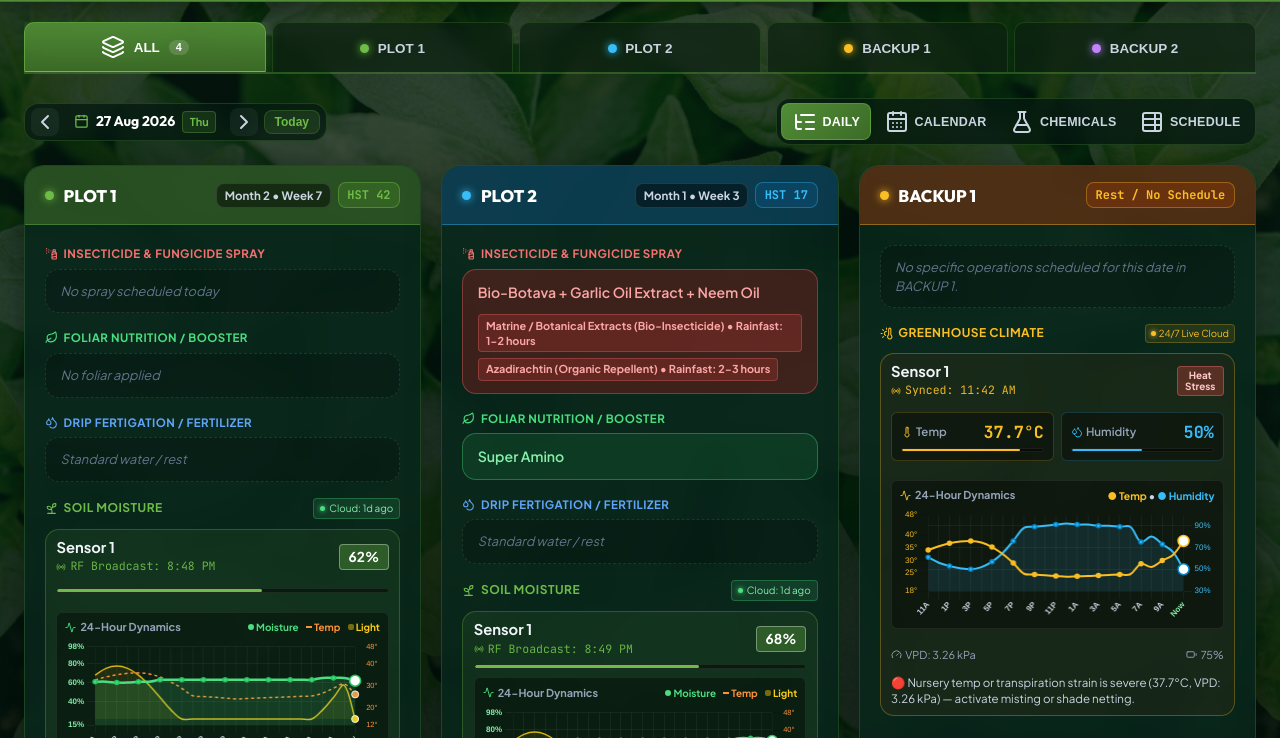
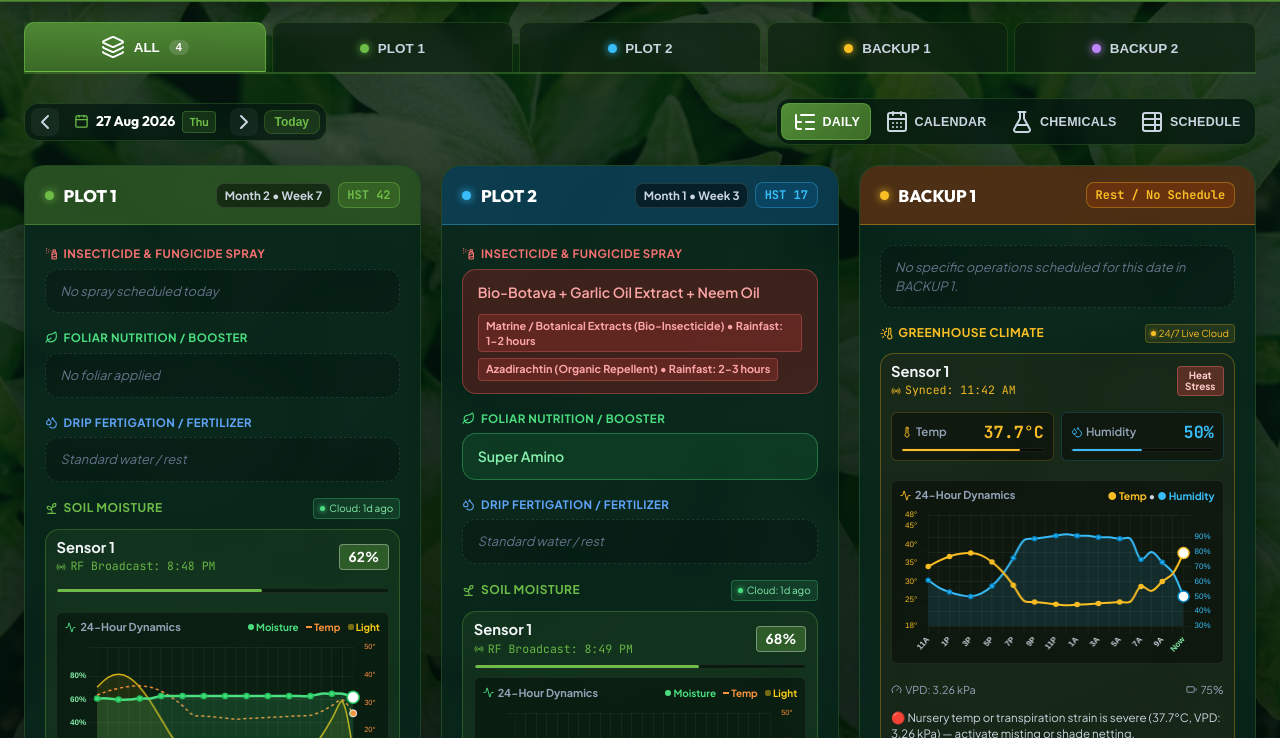
Before and after one commit to monkidkhtan-code/KH-Agrifarm, a website: page index.html in a window 1280 px wide. Shown: the part 62-800 px from the top of the page. Drawn offline with nearby package versions, Linux system fonts and the light colour scheme; no server answers.

Commit message:
Enhance 24h dynamics chart: taller 150px canvas, 105% moisture scale with 100% tick and padding

```diff
--- a/css/styles.css
+++ b/css/styles.css
@@ -1029,7 +1029,7 @@
 .sensor-sparkline-canvas-box {
   position: relative;
   width: 100%;
-  height: 115px; /* Compact height for 4-column overview grid and mobile */
+  height: 150px; /* Taller height (up from 115px) for clear dynamics up to 100% */
 }
 
 .sensor-sparkline-canvas {
@@ -1040,20 +1040,20 @@
 /* Individual card mode (container query when a single card is wide > 600px) */
 @container (min-width: 600px) {
   .sensor-sparkline-canvas-box {
-    height: 180px;
+    height: 185px;
   }
 }
 
 @container (min-width: 1000px) {
   .sensor-sparkline-canvas-box {
-    height: 195px;
+    height: 205px;
   }
 }
 
 /* Direct class-based selector for individual card view */
 .single-plot-view .sensor-sparkline-canvas-box,
 .single-plot-card .sensor-sparkline-canvas-box {
-  height: 180px;
+  height: 185px;
 }
 
 .sensor-sub-footer {
--- a/index.html
+++ b/index.html
@@ -13,11 +13,11 @@
   <meta name="apple-mobile-web-app-capable" content="yes">
   <meta name="apple-mobile-web-app-status-bar-style" content="black-translucent">
   <meta name="apple-mobile-web-app-title" content="KH Agrifarm">
-  <link rel="apple-touch-icon" sizes="180x180" href="assets/apple-touch-icon.png?v=11.00">
-  <link rel="icon" type="image/png" sizes="192x192" href="assets/icon-192.png?v=11.00">
-  <link rel="icon" type="image/png" sizes="512x512" href="assets/icon-512.png?v=11.00">
-  <link rel="icon" type="image/png" href="assets/kh-logo.png?v=11.00">
-  <link rel="manifest" href="manifest.json?v=11.00">
+  <link rel="apple-touch-icon" sizes="180x180" href="assets/apple-touch-icon.png?v=11.05">
+  <link rel="icon" type="image/png" sizes="192x192" href="assets/icon-192.png?v=11.05">
+  <link rel="icon" type="image/png" sizes="512x512" href="assets/icon-512.png?v=11.05">
+  <link rel="icon" type="image/png" href="assets/kh-logo.png?v=11.05">
+  <link rel="manifest" href="manifest.json?v=11.05">
   <!-- Lucide Icons -->
   <script src="https://unpkg.com/lucide@latest"></script>
   <!-- Chart.js for EC & Fertilizer Trends -->
@@ -26,11 +26,11 @@
   <link rel="stylesheet" href="https://unpkg.com/leaflet@1.9.4/dist/leaflet.css" />
   <script src="https://unpkg.com/leaflet@1.9.4/dist/leaflet.js"></script>
   <!-- Custom Styles with cache-busting -->
-  <link rel="stylesheet" href="css/styles.css?v=11.00">
+  <link rel="stylesheet" href="css/styles.css?v=11.05">
   <script>
     if ('serviceWorker' in navigator) {
       window.addEventListener('load', () => {
-        navigator.serviceWorker.register('./sw.js?v=11.00').then(reg => {
+        navigator.serviceWorker.register('./sw.js?v=11.05').then(reg => {
           reg.update();
         }).catch(() => {});
       });
@@ -607,7 +607,7 @@
           <span class="divider">&bull;</span>
           <span id="footer-live-time"></span>
           <span class="divider">&bull;</span>
-          <span id="app-version-footer" class="app-version-badge">v11.00</span>
+          <span id="app-version-footer" class="app-version-badge">v11.05</span>
         </div>
       </div>
     </footer>
@@ -623,7 +623,7 @@
             <div class="modal-title-text-wrap">
               <div class="modal-title-heading-row">
                 <h3 class="modal-title">KH Agrifarm Settings &amp; Telemetry</h3>
-                <span id="app-version-settings" class="version-tag-settings">v11.00</span>
+                <span id="app-version-settings" class="version-tag-settings">v11.05</span>
               </div>
               <p class="modal-subtitle">Live hardware sensors, IoT hubs &amp; cloud database status</p>
             </div>
@@ -921,14 +921,14 @@
   </div>
 
   <!-- Application Scripts -->
-  <script src="js/config.js?v=11.02"></script>
-  <script src="js/sampleData.js?v=11.02"></script>
-  <script src="js/googleSheetsService.js?v=11.02"></script>
-  <script src="js/weatherService.js?v=11.02"></script>
-  <script src="js/sprayAdvisory.js?v=11.02"></script>
-  <script src="js/soilMoistureService.js?v=11.02"></script>
-  <script src="js/tapoService.js?v=11.02"></script>
-  <script src="js/radarService.js?v=11.02"></script>
-  <script src="js/app.js?v=11.02"></script>
+  <script src="js/config.js?v=11.05"></script>
+  <script src="js/sampleData.js?v=11.05"></script>
+  <script src="js/googleSheetsService.js?v=11.05"></script>
+  <script src="js/weatherService.js?v=11.05"></script>
+  <script src="js/sprayAdvisory.js?v=11.05"></script>
+  <script src="js/soilMoistureService.js?v=11.05"></script>
+  <script src="js/tapoService.js?v=11.05"></script>
+  <script src="js/radarService.js?v=11.05"></script>
+  <script src="js/app.js?v=11.05"></script>
 </body>
 </html>
--- a/js/config.js
+++ b/js/config.js
@@ -2,8 +2,8 @@
  * KH AGRIFARM - CONFIGURATION
  */
 const APP_CONFIG = {
-  version: "v11.02",
-  buildDate: "2026.08.25",
+  version: "v11.05",
+  buildDate: "2026.08.27",
   farmName: "KH Agrifarm",
   farmAddress: "LOT 20371, Jalan Sgg 6/3, Kampung Sungai Gulang Gulang, 45500 Tanjong Karang, Selangor",
   season: "Season 6 (June 2026 - Jan 2027)",
--- a/js/soilMoistureService.js
+++ b/js/soilMoistureService.js
@@ -772,7 +772,8 @@
               borderWidth: 2.5,
               fill: true,
               tension: 0.35,
-              pointRadius: (ctx) => (ctx.dataIndex === totalPoints - 1 ? 5.5 : (ctx.dataIndex % 2 === 0 ? 2 : 0)),
+              clip: false,
+              pointRadius: (ctx) => (ctx.dataIndex === totalPoints - 1 ? 6 : (ctx.dataIndex % 2 === 0 ? 2.5 : 0)),
               pointBackgroundColor: (ctx) => (ctx.dataIndex === totalPoints - 1 ? '#ffffff' : '#4ade80'),
               pointBorderColor: '#22c55e',
               pointBorderWidth: 1.5,
@@ -787,6 +788,14 @@
           interaction: {
             mode: 'index',
             intersect: false
+          },
+          layout: {
+            padding: {
+              top: 8,
+              bottom: 2,
+              left: 2,
+              right: 2
+            }
           },
           plugins: {
             legend: { display: false },
@@ -832,25 +841,28 @@
               }
             },
             y: {
-              // Primary Moisture Axis (%)
+              // Primary Moisture Axis (%) - Extended to 105% to cleanly accommodate 100% saturation
               display: true,
               position: 'left',
-              min: 15,
-              max: 98,
+              min: 10,
+              max: 105,
               grid: { color: 'rgba(255, 255, 255, 0.05)', drawBorder: false },
               ticks: {
                 color: '#86efac',
                 font: { size: 8, weight: '600' },
                 stepSize: 20,
-                callback(v) { return v + '%'; }
+                callback(v) {
+                  if (v > 100) return '';
+                  return v + '%';
+                }
               }
             },
             yTemp: {
               // Secondary Temperature Axis (°C) - Right side
               display: true,
               position: 'right',
-              min: 12,
-              max: 48,
+              min: 10,
+              max: 50,
               grid: { drawOnChartArea: false, drawBorder: false },
               ticks: {
                 color: '#fb923c',
--- a/js/tapoService.js
+++ b/js/tapoService.js
@@ -592,6 +592,14 @@
               }
             }
           },
+          layout: {
+            padding: {
+              top: 8,
+              bottom: 2,
+              left: 2,
+              right: 2
+            }
+          },
           scales: {
             x: {
               display: true,
@@ -619,9 +627,16 @@
               display: true,
               position: 'right',
               min: yHumMin,
-              max: 100,
+              max: 105,
               grid: { color: 'rgba(255, 255, 255, 0.05)', drawBorder: false },
-              ticks: { color: '#38bdf8', font: { size: 8 }, callback(v) { return v + '%'; } }
+              ticks: {
+                color: '#38bdf8',
+                font: { size: 8 },
+                callback(v) {
+                  if (v > 100) return '';
+                  return v + '%';
+                }
+              }
             }
           }
         }
--- a/sw.js
+++ b/sw.js
@@ -1,7 +1,7 @@
 /**
  * KH AGRIFARM - SERVICE WORKER (NETWORK FIRST STRATEGY)
  */
-const CACHE_NAME = 'kh-agrifarm-v11.00';
+const CACHE_NAME = 'kh-agrifarm-v11.05';
 const ASSETS_TO_CACHE = [
   './',
   './index.html',
```
